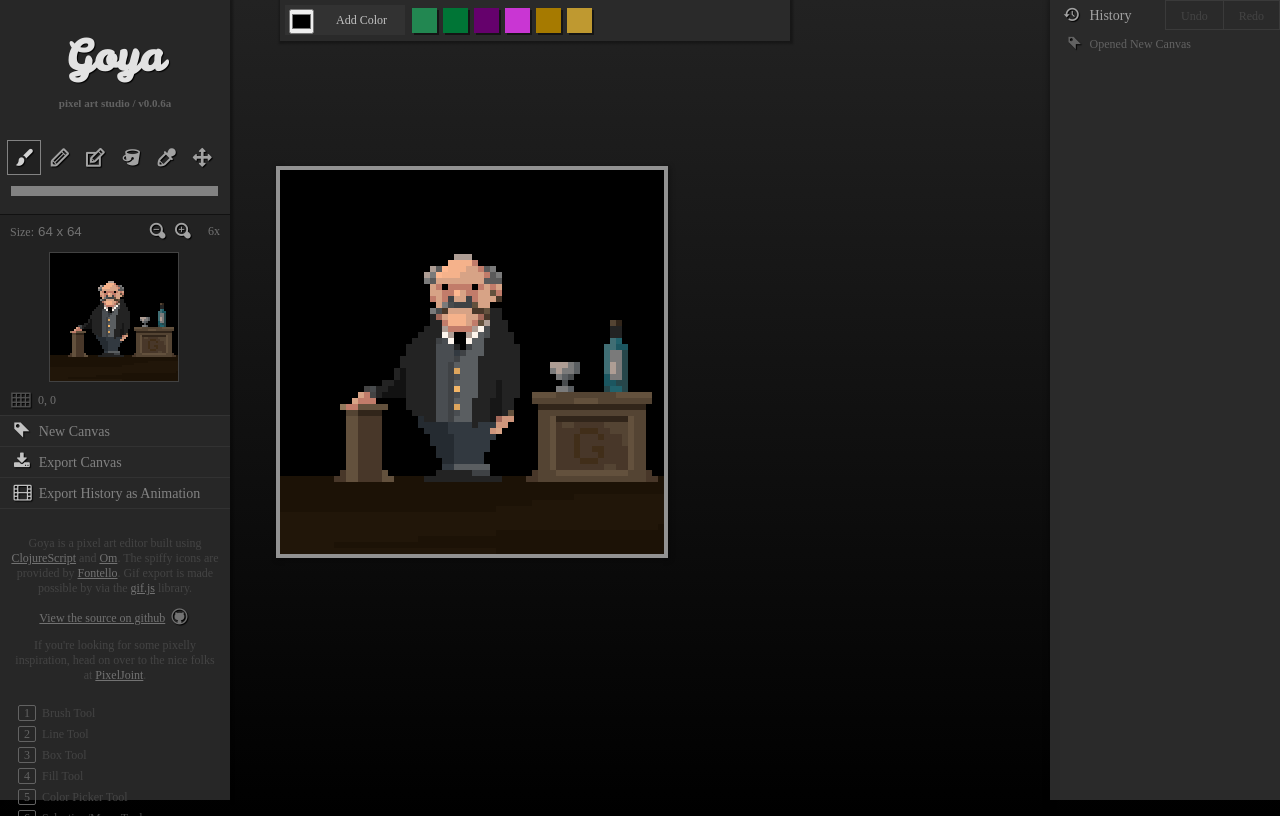
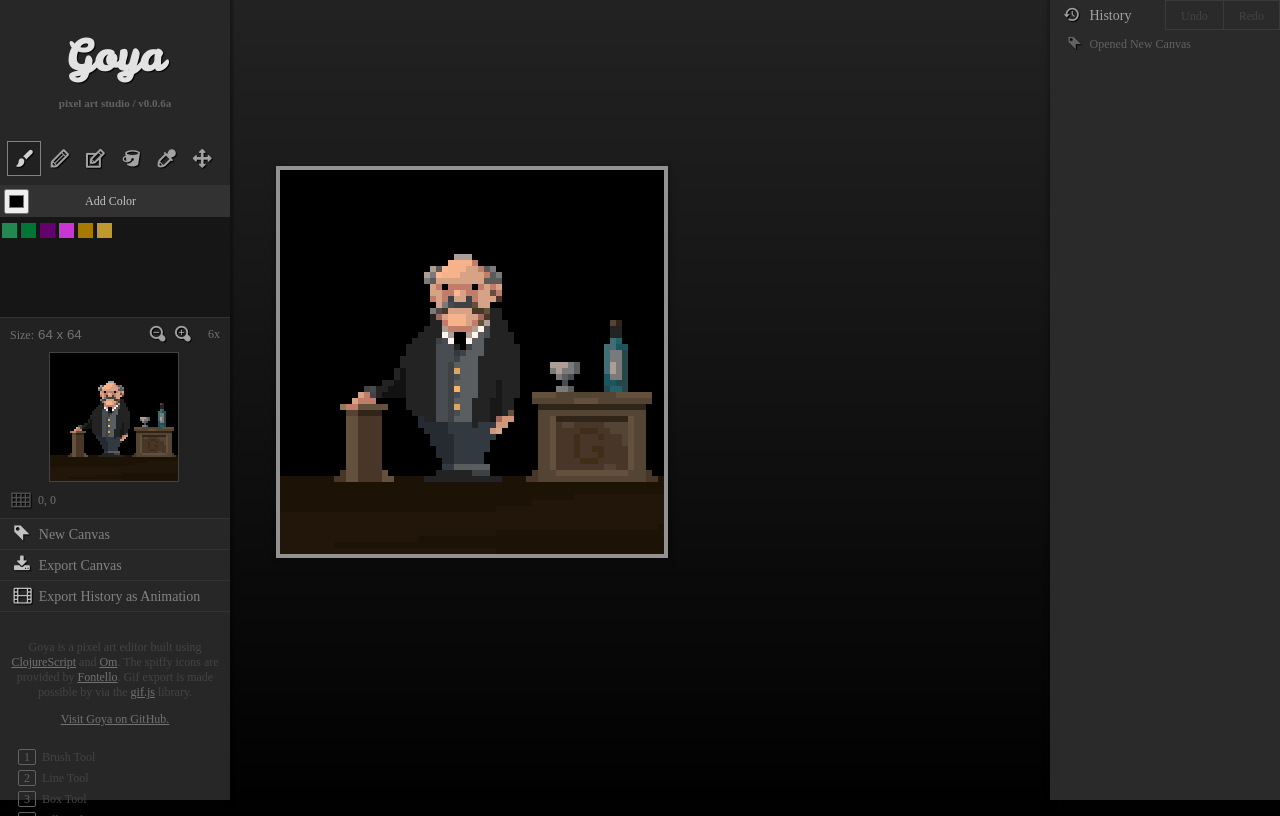
Before and after one commit to jackschaedler/goya, a plain HTML site: page resources/index.html in a window 1280 px wide. Drawn offline with Linux system fonts and the light colour scheme.

Commit message:
Move palette to left panel.
Don't look at this commit for too long or your eyes will
begin to bleed.

```diff
--- a/resources/index.html
+++ b/resources/index.html
@@ -10,6 +10,7 @@
         <div id="leftAppColumn" class="LeftColumnContainer">
             <div id="title"></div>
             <div id="tools-menu" class="tools-menu"></div>
+            <div id="palette" class="PaletteContainer"></div>
             <div id="canvas-info" class="CanvasInfoContainer"></div>
             <div id="mainMenu" class="main-menu"></div>
             <div id="about" class="about-info">
@@ -19,12 +20,7 @@
                 The spiffy icons are provided by <a href="http://fontello.com/" target="_blank">Fontello</a>.
                 Gif export is made possible by via the <a href="https://github.com/jnordberg/gif.js">gif.js</a> library.
                 <p>
-                    <a href="https://github.com/jackschaedler/goya" target="_blank">View the source on github</a>
-                    <i class="icon-github-circled"> </i>
-                </p>
-                <p>
-                    If you're looking for some pixelly inspiration,
-                    head on over to the nice folks at <a href="http://www.pixeljoint.com/" target="_blank">PixelJoint</a>.
+                    <a href="https://github.com/jackschaedler/goya" target="_blank">Visit Goya on GitHub.</a>
                 </p>
                 <ul class="key-shortcut-list">
                     <li class="key-shortcut"><div class="key">1</div> Brush Tool</li>
@@ -44,8 +40,6 @@
         <div id="cursor-pos-indicator" class="cursor-pos-indicator"></div>
         <div id="grid-toggle" class="grid-toggle"></div>
         <div id="minimap-canvas" class="minimap-canvas"></div>
-
-        <div id="palette" class="PaletteContainer"></div>
 
         <div id="timeMachine" class="TimeMachineContainer">
             <div id="timeMachineHeader" class="timeMachineHeader"></div>
--- a/resources/main.css
+++ b/resources/main.css
@@ -81,18 +81,6 @@ body
 /* Top Level Containers */
 /************************************************************/
 
-.PaletteContainer
-{
-  position: absolute;
-  width: 500px;
-  top: 0px;
-  left: 280px;
-  background: #2a2a2a;
-  padding: 5px;
-  box-shadow: 1px 1px 2px 2px rgba(0,0,0,0.3);
-}
-
-
 .TimeMachineContainer
 {
   position: absolute;
@@ -121,11 +109,13 @@ body
 
 .CanvasInfoContainer
 {
-  border-top: 1px #111111 solid;
+  position: absolute;
+  top: 317px;
+  border-top: 1px #333333 solid;
   border-bottom: 1px #333333 solid;
   background: #222222;
-  margin-bottom: 0px;
   height: 200px;
+  width: 230px;
 }
 
 
@@ -180,7 +170,7 @@ body
   /** TODO: Gross, I know **/
   position: absolute;
   left: 38px;
-  top: 385px;
+  top: 485px;
   width: 100px;
   font-family: "Futura";
   font-size: 12px;
@@ -207,7 +197,7 @@ body
 {
   position: absolute;
   left: 7px;
-  top: 390px;
+  top: 490px;
   width: 30px;
   font-family: "Futura";
   font-size: 20px;
@@ -224,7 +214,7 @@ body
 {
   position: absolute;
   left: 50px;
-  top: 253px;
+  top: 353px;
   width: 128px;
   height: 128px;
   font-family: "Futura";
@@ -305,10 +295,10 @@ body
 
 .tools-menu
 {
-  width: 100%;
+  position: absolute;
+  width: 230px;
+  top: 70px;
   height: 50px;
-  margin-top: 30px;
-  margin-bottom: 25px;
   margin-left: 0px;
   margin-right: 0px;
   padding-left: 3px;
@@ -369,8 +359,8 @@ body
 
 .main-menu
 {
-  width: 100%;
-  margin-top: 0px;
+  position: absolute;
+  top: 519px;
 }
 
 .main-menu-item
@@ -505,15 +495,24 @@ body
 /* Palette */
 /************************************************************/
 
+.PaletteContainer
+{
+  position: absolute;
+  top: 185px;
+  width: 230px;
+  height: 132px;
+  overflow-y: scroll;
+  margin-left: 0px;
+  background: #161616;
+}
+
 .palette_entry
 {
-  width: 25px;
-  height: 25px;
-  margin: 3px;
+  width: 15px;
+  height: 15px;
+  margin: 2px;
   float: left;
   cursor: pointer;
-
-  box-shadow: 2px 2px 0px 0px rgba(1,1,1,0.5);
 }
 
 .palette_entry:hover
@@ -523,21 +522,20 @@ body
 
 .palette_adder_entry
 {
-  width: 120px;
-  height: 30px;
-  float: left;
-  margin-right: 4px;
-  background: #2a2a2a;
+  clear: both;
+  width: 230px;
+  height: 32px;
+  margin-bottom: 4px;
+  background: #323232;
 }
 
 .palette_adder_entry_input
 {
   width: 25px;
   height: 25px;
+  margin: 4px;
+  cursor: pointer;
   float: left;
-  cursor: pointer;
-  padding: 0px;
-  margin: 4px;
 }
 
 .palette_adder_entry_button
@@ -546,10 +544,10 @@ body
   font-size: 12px;
   font-weight: normal;
   color: #c2c2c2;
-  background: #323232;
-  text-align: center;
-  line-height: 30px;
-  height: 30px;
+  text-align: left;
+  padding-left: 85px;
+  line-height: 32px;
+  height: 32px;
   -webkit-user-select: none;
   -moz-user-select: none;
   cursor: pointer;
@@ -684,6 +682,8 @@ body
 
 .about-info
 {
+  position: absolute;
+  top: 640px;
   font-family: "Futura";
   font-size: 12px;
   font-weight: normal;
@@ -691,7 +691,6 @@ body
   text-align: center;
   padding-left: 10px;
   padding-right: 10px;
-  padding-top: 120px;
 }
 
 
```
Also changed, not shown: 1 other file.
